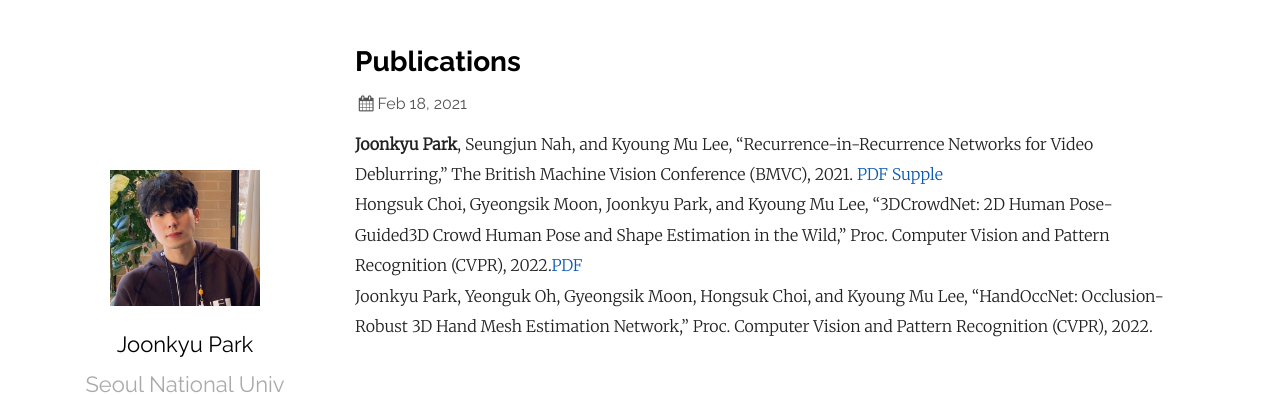
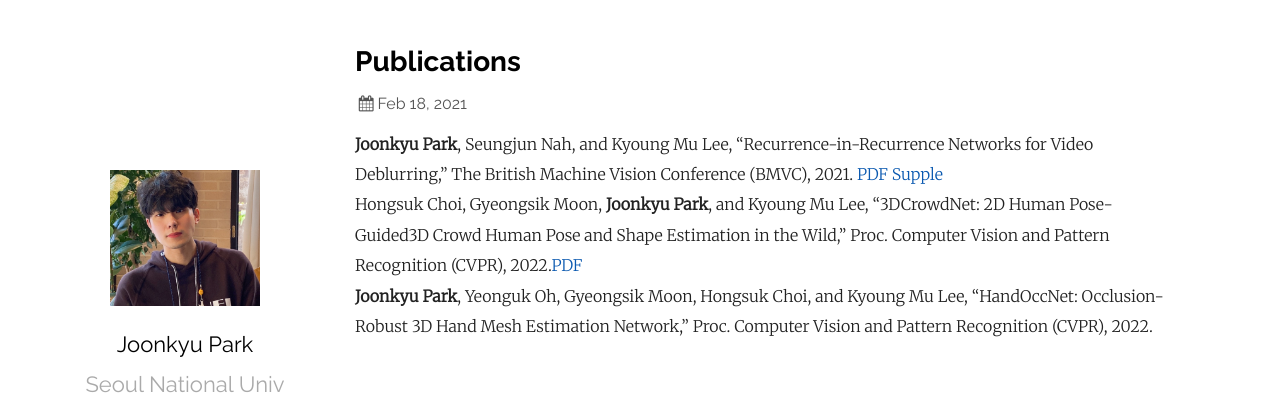
Before and after one commit to jkpark0825/jkpark0825_2.github.io, a Jekyll site: the page built from _posts/2021-10-18-welcome-to-jekyll.markdown, in a window 1280 px wide. Shown: the top 395 px of the page. Built offline with Jekyll 4.4.1, drawn with Linux system fonts in a browser that asks for light colours.

```diff
--- a/_posts/2021-10-18-welcome-to-jekyll.markdown
+++ b/_posts/2021-10-18-welcome-to-jekyll.markdown
@@ -4,8 +4,8 @@ title:  "Publications"
 date:   2021-02-18 14:59:54 +0900
 ---
 <strong>Joonkyu Park</strong>, Seungjun Nah, and Kyoung Mu Lee, “Recurrence-in-Recurrence Networks for Video Deblurring,” The British Machine Vision Conference (BMVC), 2021. [PDF]({{https://github.com/jkpark0825/jkpark0825.github.io}}/papers/bmvc2021/0149.pdf) [Supple]({{https://github.com/jkpark0825/jkpark0825.github.io}}/papers/bmvc2021/0149supp.zip)\\
-Hongsuk Choi, Gyeongsik Moon, Joonkyu Park, and Kyoung Mu Lee, "3DCrowdNet: 2D Human Pose-Guided3D Crowd Human Pose and Shape Estimation in the Wild," Proc. Computer Vision and Pattern Recognition (CVPR), 2022.[PDF]({{https://github.com/jkpark0825/jkpark0825.github.io}}/papers/arxiv/crowdperson.pdf)\\
-Joonkyu Park, Yeonguk Oh, Gyeongsik Moon, Hongsuk Choi, and Kyoung Mu Lee, “HandOccNet: Occlusion-Robust 3D Hand Mesh Estimation Network,” Proc. Computer Vision and Pattern Recognition (CVPR), 2022.
+Hongsuk Choi, Gyeongsik Moon, <strong>Joonkyu Park</strong>, and Kyoung Mu Lee, "3DCrowdNet: 2D Human Pose-Guided3D Crowd Human Pose and Shape Estimation in the Wild," Proc. Computer Vision and Pattern Recognition (CVPR), 2022.[PDF]({{https://github.com/jkpark0825/jkpark0825.github.io}}/papers/arxiv/crowdperson.pdf)\\
+<strong>Joonkyu Park</strong>, Yeonguk Oh, Gyeongsik Moon, Hongsuk Choi, and Kyoung Mu Lee, “HandOccNet: Occlusion-Robust 3D Hand Mesh Estimation Network,” Proc. Computer Vision and Pattern Recognition (CVPR), 2022.
 
 [jekyll-docs]: http://jekyllrb.com/docs/home
 [jekyll-gh]:   https://github.com/jekyll/jekyll
```
